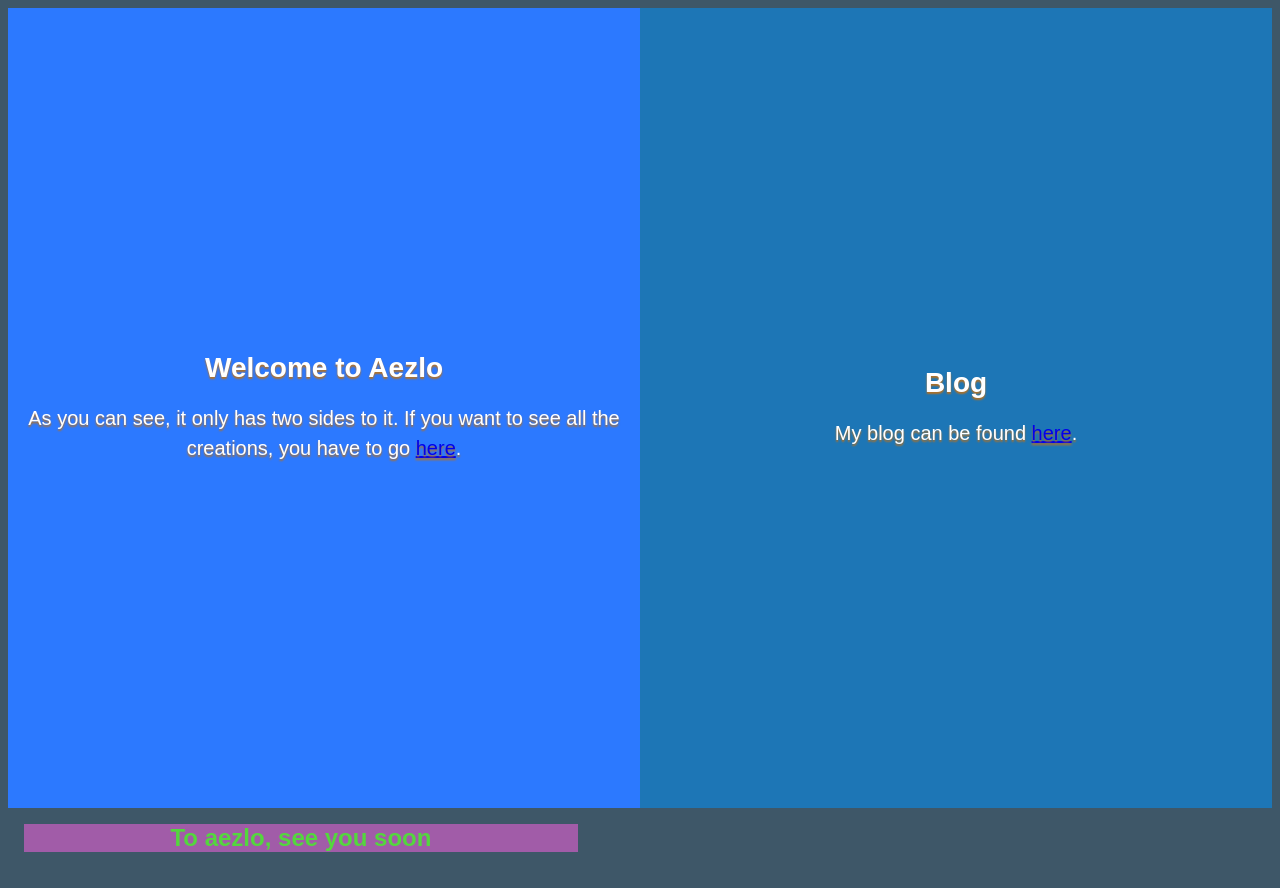
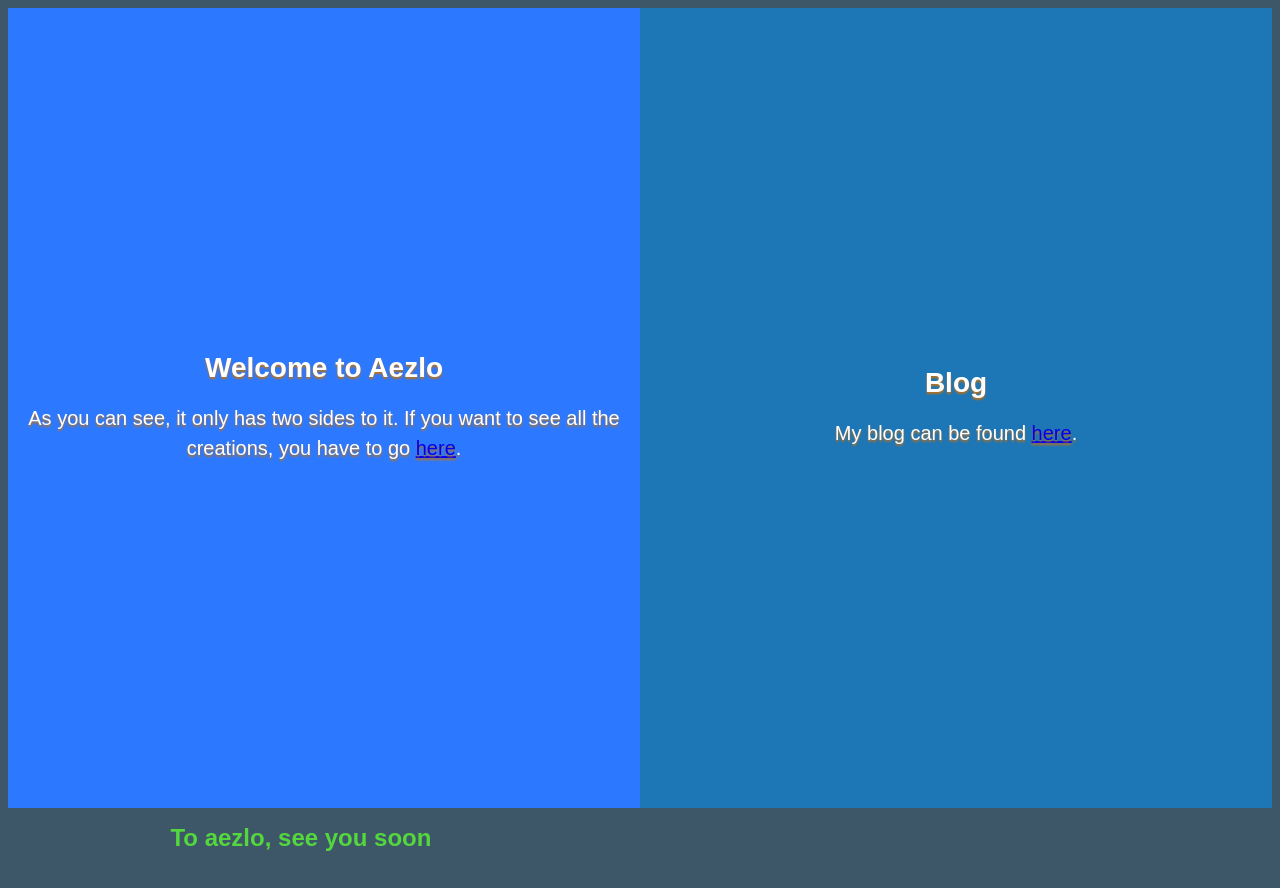
Before and after one commit to aezloman/jx, a plain HTML site: page index.html in a window 1280 px wide. Drawn offline with Linux system fonts and the light colour scheme.

Commit message:
Update split.css

```diff
--- a/split.css
+++ b/split.css
@@ -45,7 +45,8 @@ div {
 footer {
   color: #54d63e;
   font-family: 'Montserrat', sans-serif;
-  background-color: #a15ca8;
+  webkit-center: center;
 }
 
+/* background-color: #a15ca8; */
 @import url('https://fonts.googleapis.com/css?family=Montserrat');
```
